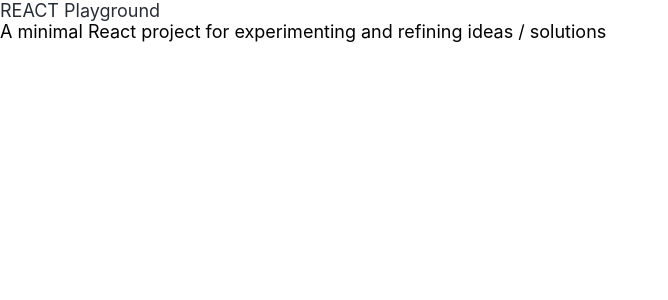
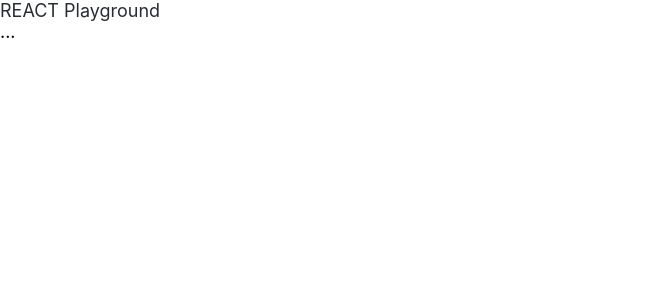
Before and after one commit to Nona-Creative/react-playground, a React (Create React App) app: page / in a window 1280 px wide. Shown: the top 300 px of the page, without its empty margins (0-668 px from the left). Built offline with nearby package versions, Linux system fonts and the light colour scheme.

Commit message:
refactor: update App component and test

```diff
--- a/src/index.js
+++ b/src/index.js
@@ -2,12 +2,12 @@ import React from 'react'
 import ReactDOM from 'react-dom'
 
 import './index.css'
-import App from './modules/App'
+import AppComponent from './modules/App'
 import * as serviceWorker from './serviceWorker'
 
 ReactDOM.render(
   <React.StrictMode>
-    <App />
+    <AppComponent />
   </React.StrictMode>,
   document.getElementById('root'),
 )
--- a/src/modules/App/App.js
+++ b/src/modules/App/App.component.js
@@ -2,15 +2,15 @@ import React from 'react'
 
 import './App.css'
 
-const App = () => (
+const AppComponent = () => (
   <div className="App">
     <header className="App__heading">
       REACT Playground
     </header>
     <main className="App__main">
-      A minimal React project for experimenting and refining ideas / solutions
+      ...
     </main>
   </div>
 )
 
-export default App
+export default AppComponent
--- a/src/modules/App/index.js
+++ b/src/modules/App/index.js
@@ -1,3 +1,3 @@
-import Component from './App'
+import Component from './App.component'
 
 export default Component
```
Also changed, not shown: 4 other files (tests, documents, lock files or other folders).
